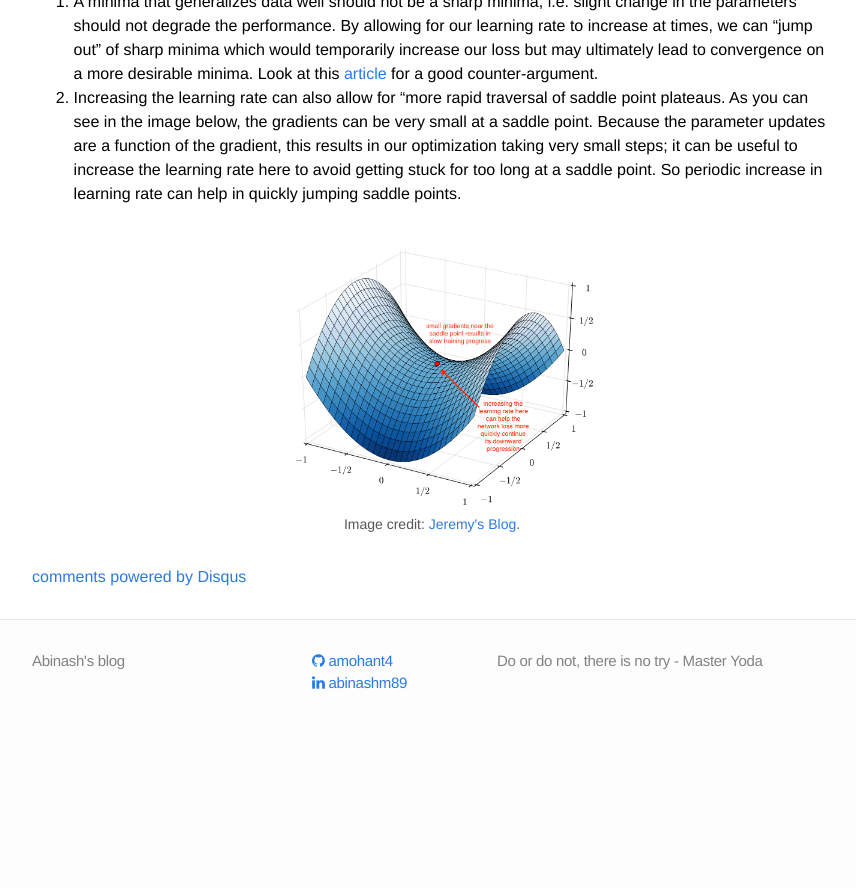
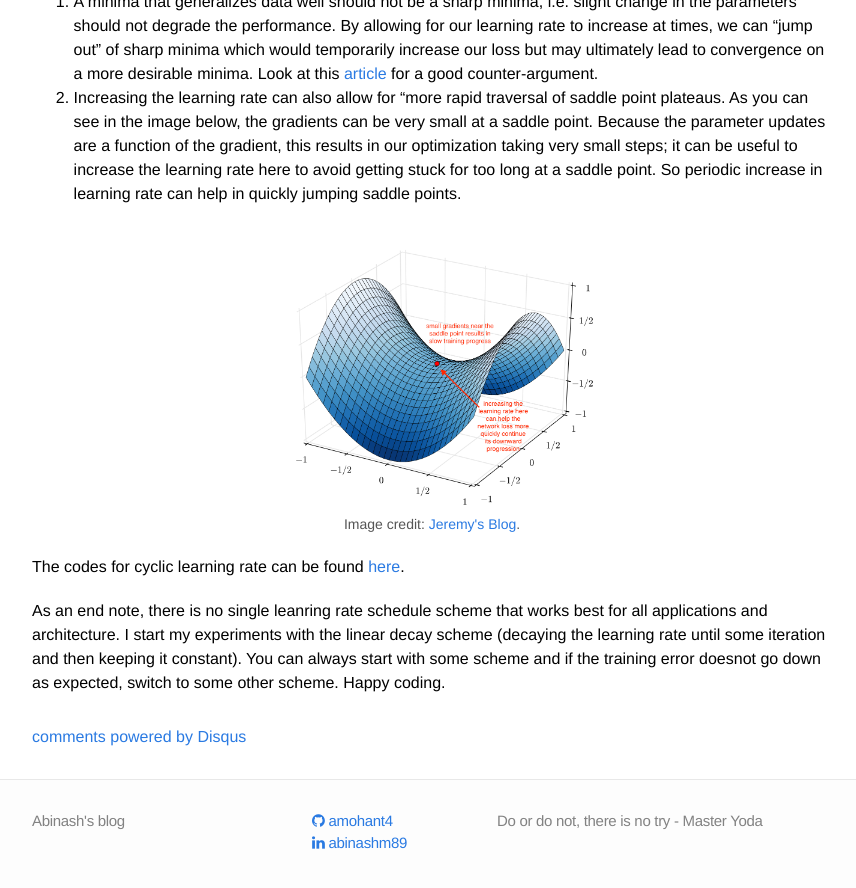
Before and after one commit to amohant4/amohant4.github.io, a Jekyll site: the page built from _posts/2019-01-29-Learning-Rate-Deep_learning.markdown, in a window 1280 px wide and 900 px high, scrolled down 5356 px. Shown: the top 888 px of the window, without its empty margins (208-1064 px from the left). Built offline with Jekyll 4.4.1, drawn with Linux system fonts in a browser that asks for light colours; nearby versions of some CDN libraries; formulas are drawn with MathJax 3; comment, search, counter and statistics services are not loaded; before the commit the page ends 6096 px from its top, so only the background shows below that; some of the changed text lies outside the part shown.

Commit message:
Update 2019-01-29-Learning-Rate-Deep_learning.markdown

````diff
--- a/_posts/2019-01-29-Learning-Rate-Deep_learning.markdown
+++ b/_posts/2019-01-29-Learning-Rate-Deep_learning.markdown
@@ -69,7 +69,6 @@ learning_step = (
 )
 ```
 
-
 #### Linear or Exponential Time-Based Decay
 
 This technique is also known as learning rate annealing. We start with a relatively high learning rate and then gradually lower it during training. The intuition behind this approach is that we'd like to traverse quickly from the initial parameters to a range of "good" parameter values but then we'd like a learning rate small enough that we can explore the "deeper, but narrower parts of the loss function" (fine tuning the parameters to get best results).
@@ -104,7 +103,7 @@ learning_step = (
 )
 ```
 
-#### Decrease learning rate when hit a pleteau
+#### Decrease learning rate when you hit a pleteau
 
 This technique is also very popular and its intuitive also. Keep using a big learning rate to quickly appraoch a local minima and reduce it once we hit a plateau (i.e. this learning rate is too big for now, we need smaller value to be able to fine tune the parameters more). The term plateau referes to the point when the change in loss wrt training iterations is less then a threshold $$\theta$$. What it essentially means is the loss vs iterations curve becomes flat. This is illustrated in the figure below.
 
@@ -151,3 +150,7 @@ All the schemes we discussed so far were targeted at starting with a large learn
 <img src="/assets/Learning-Rate-Selection/Saddle_point.png" width="45%">
 <div class="thecap">Image credit: <a href="https://www.jeremyjordan.me/nn-learning-rate/">Jeremy's Blog</a>.</div>
 </div>
+
+The codes for cyclic learning rate can be found <a href="https://github.com/bckenstler/CLR">here</a>.
+
+As an end note, there is no single leanring rate schedule scheme that works best for all applications and architecture. I start my experiments with the linear decay scheme (decaying the learning rate until some iteration and then keeping it constant). You can always start with some scheme and if the training error doesnot go down as expected, switch to some other scheme. Happy coding.
````
